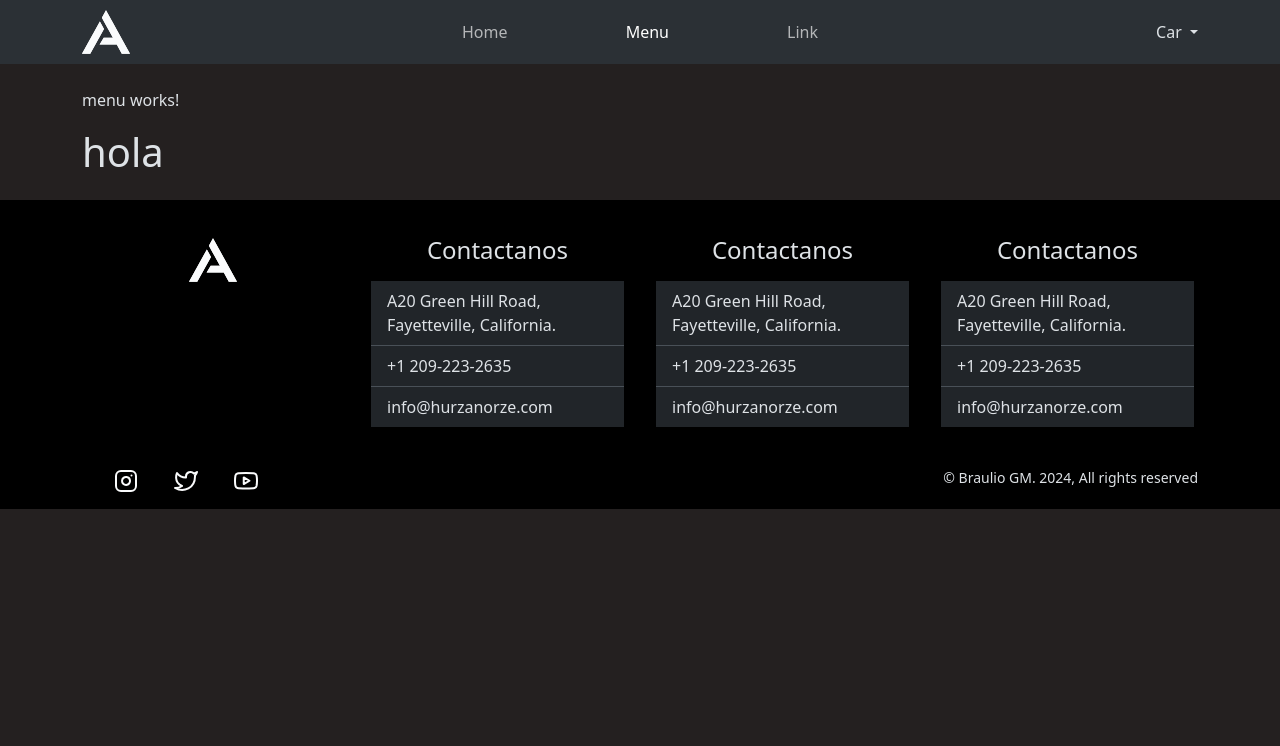
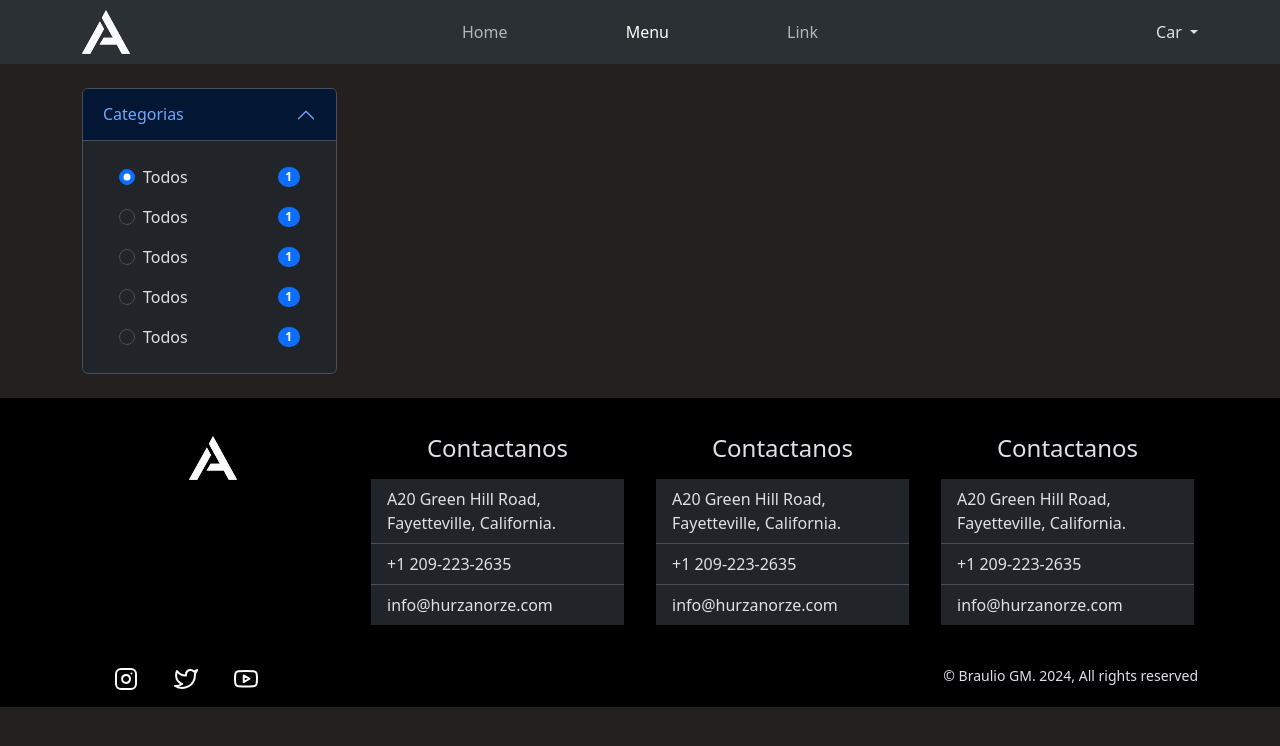
Before and after one commit to brauliogm/El-Caserio_HackaJava, an Angular app in the folder FrontEnd/el-caserio/: page /menu in a window 1280 px wide. Shown: the top 746 px of the page. Built offline with nearby package versions, Linux system fonts and the light colour scheme.

Commit message:
Iniciando la barra lateral del menu

```diff
--- a/FrontEnd/el-caserio/src/app/menu/menu.component.css
+++ b/FrontEnd/el-caserio/src/app/menu/menu.component.css
@@ -0,0 +1,4 @@
+.list-group-item{
+    border: none;
+    pointer-events: all;
+}
--- a/FrontEnd/el-caserio/src/app/menu/menu.component.html
+++ b/FrontEnd/el-caserio/src/app/menu/menu.component.html
@@ -1,6 +1,95 @@
 <div class="container my-4">
-    <p>menu works!</p>
+    <!--barra lateral-->
+    <div class="col-md-3 pe-4">
+        <!--Categoria-->
+        <div class="row">
+            <div class="col-md-12">
+                <div class="accordion" id="accordionPanelsStayOpenExample">
+                    <div class="accordion-item">
+                      <h2 class="accordion-header">
+                        <button class="accordion-button" type="button" data-bs-toggle="collapse" data-bs-target="#panelsStayOpen-collapseOne" aria-expanded="true" aria-controls="panelsStayOpen-collapseOne">
+                          Categorias
+                        </button>
+                      </h2>
+                      <div id="panelsStayOpen-collapseOne" class="accordion-collapse collapse show">
+                        <div class="accordion-body">
+                            <ul class="list-group">
+                                <li class="list-group-item d-flex justify-content-between align-items-center">
+                                    <div>
+                                        <input class="form-check-input me-2" type="radio" name="listGroupRadio" value="" id="firstRadio" checked>
+                                        <label class="form-check-label" for="firstRadio">
+                                          Todos
+                                        </label>
+                                    </div>
+                                    <span class="badge text-bg-primary rounded-pill">1</span>
+                                  </li>
+                                <li class="list-group-item d-flex justify-content-between align-items-center">
+                                    <div>
+                                        <input class="form-check-input me-2" type="radio" name="listGroupRadio" value="" id="secondRadio">
+                                        <label class="form-check-label" for="secondRadio">
+                                          Todos
+                                        </label>
+                                    </div>
+                                    <span class="badge text-bg-primary rounded-pill">1</span>
+                                  </li>
+                                <li class="list-group-item d-flex justify-content-between align-items-center">
+                                    <div>
+                                        <input class="form-check-input me-2" type="radio" name="listGroupRadio" value="" id="3Radio">
+                                        <label class="form-check-label" for="3Radio">
+                                          Todos
+                                        </label>
+                                    </div>
+                                    <span class="badge text-bg-primary rounded-pill">1</span>
+                                  </li>
+                                <li class="list-group-item d-flex justify-content-between align-items-center">
+                                    <div>
+                                        <input class="form-check-input me-2" type="radio" name="listGroupRadio" value="" id="4Radio">
+                                        <label class="form-check-label" for="4Radio">
+                                          Todos
+                                        </label>
+                                    </div>
+                                    <span class="badge text-bg-primary rounded-pill">1</span>
+                                  </li>
+                                <li class="list-group-item d-flex justify-content-between align-items-center">
+                                    <div>
+                                        <input class="form-check-input me-2" type="radio" name="listGroupRadio" value="" id="5Radio">
+                                        <label class="form-check-label" for="5Radio">
+                                          Todos
+                                        </label>
+                                    </div>
+                                    <span class="badge text-bg-primary rounded-pill">1</span>
+                                  </li>
 
-    <h1>hola</h1>
+                              </ul>
+                        </div>
+                      </div>
+                    </div>
+                  </div>
+            </div>
+        </div>
+    </div>
 
+    <!--contenido principal-->
+    <div class="col-md-9">
+        <!--Barra para organizar-->
+        <div class="row">
+            <div class="col-md-12">
+
+            </div>
+        </div>
+
+        <!--productos-->
+        <div class="row">
+            <div class="col-md-12">
+
+            </div>
+        </div>
+
+        <!--Paginacion-->
+        <div class="row">
+            <div class="col-md-12">
+
+            </div>
+        </div>
+    </div>
 </div>
```
